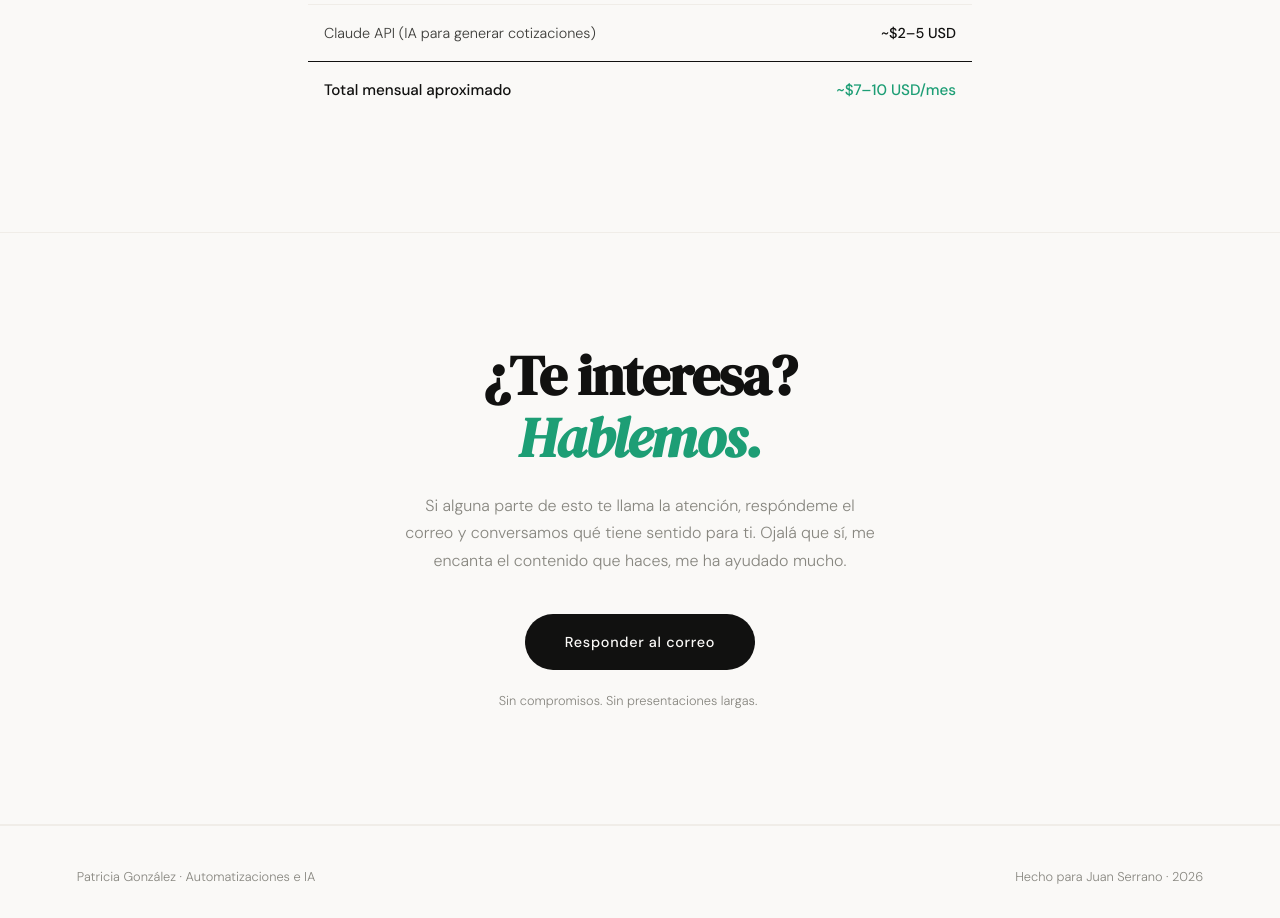
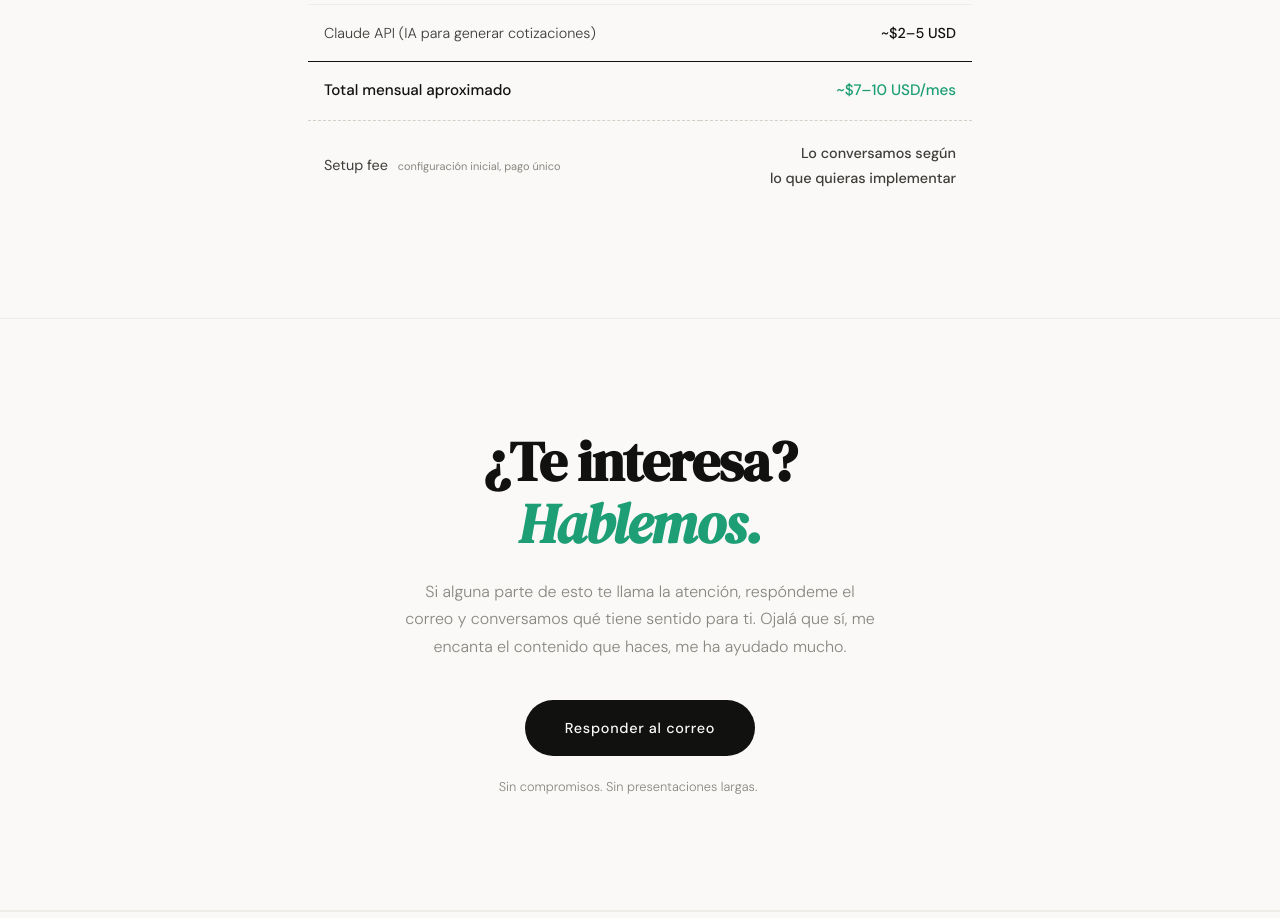
Before and after one commit to pattygonza25/propuesta-juan-serrano, a plain HTML site: page index.html in a window 1280 px wide. Shown: the part 5960-6878 px from the top of the page. Drawn offline with Linux system fonts and the light colour scheme.

Commit message:
Update index.html

```diff
--- a/index.html
+++ b/index.html
@@ -666,6 +666,12 @@
           <td>Total mensual aproximado</td>
           <td>~$7–10 USD/mes</td>
         </tr>
+        <tr>
+          <td style="padding-top:1.25rem;color:#3d3d3a;font-weight:400;font-size:0.9rem;border-top:1px dashed #d3d1c7;">
+            Setup fee <span style="font-size:11px;font-weight:400;color:#888780;margin-left:6px;">configuración inicial, pago único</span>
+          </td>
+          <td style="padding-top:1.25rem;font-size:0.9rem;font-weight:500;color:#3d3d3a;border-top:1px dashed #d3d1c7;text-align:right;">Lo conversamos según<br>lo que quieras implementar</td>
+        </tr>
       </tfoot>
     </table>
   </div>
```
